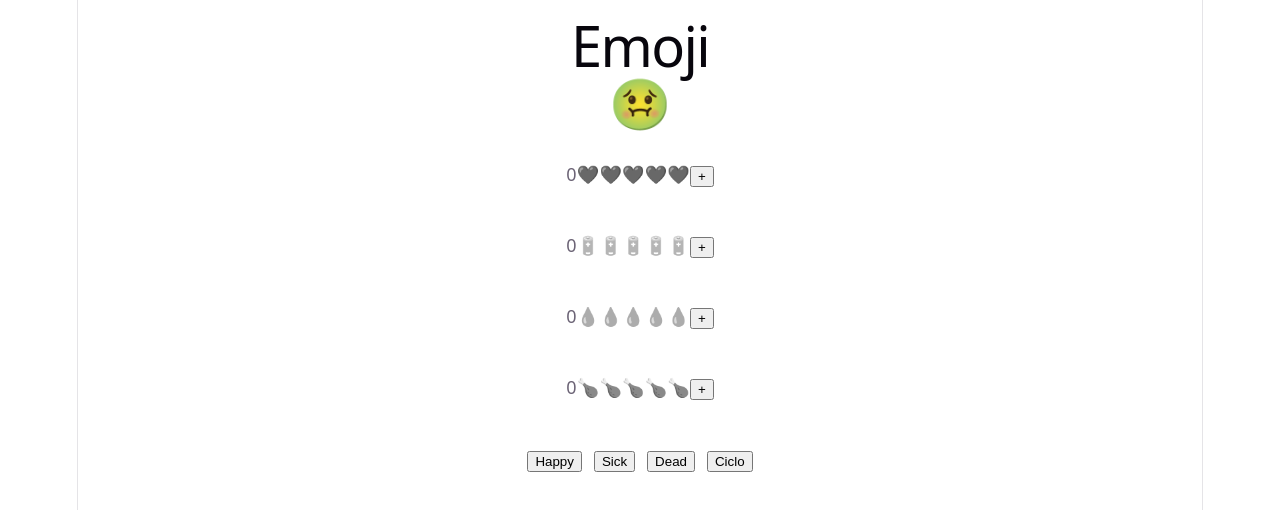
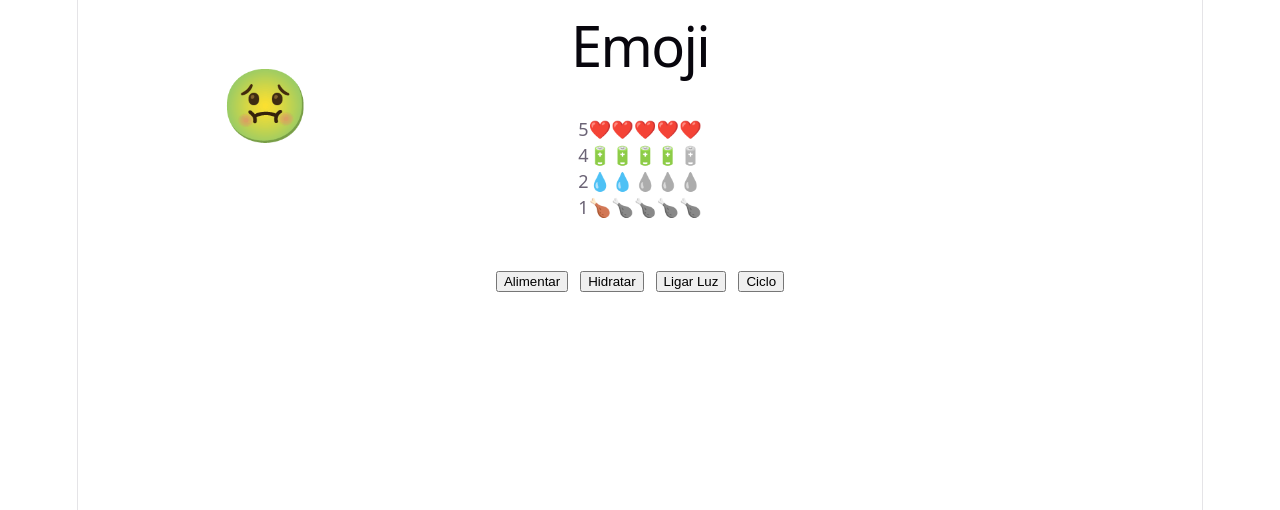
Before and after one commit to ufjf-dcc207/ufjf-dcc207-2026-3-a-atv06-alieinstein2008, a React (Vite) app: page / in a window 1280 px wide. Shown: the top 510 px of the page. Built offline with nearby package versions, Linux system fonts and the light colour scheme.

Commit message:
sobe responsabilidade de atualizacao de estados para componente pai do atributo

```diff
--- a/src/atributo.tsx
+++ b/src/atributo.tsx
@@ -1,25 +1,14 @@
-import { useState } from "react";
 import "./atributo.css";
 
 type AtributoProps = {
     icone: string;
+    valor: number;
 }
-export default function Atributo({ icone }: AtributoProps) {
-
-    const [valor, setValor] = useState<number>(0);
-
-    function atualizaValor(prev: number) {
-        if (prev === 5) return 0;
-        return prev + 1;
-    }
+export default function Atributo({ icone, valor }: AtributoProps) {
 
     return (
         <div className="atributo">
             {valor}{icone.repeat(valor)}<span className="inativo">{icone.repeat(5 - valor)}</span>
-            <button onClick={() => {
-                setValor(atualizaValor);
-                setValor(atualizaValor);
-            }}>+</button>
         </div >
     )
 }
--- a/src/emoji.css
+++ b/src/emoji.css
@@ -1,13 +1,26 @@
 .emoji {
-    font-size: 50px;
+    display: grid;
+    grid-template-columns: repeat(3, 1fr);
+
+    & .face {
+        font-size: 4em;
+        display: grid;
+        place-content: center;
+    }
+
+    & .acoes,
+    & .atributos {
+        display: flex;
+        flex-direction: column;
+    }
 }
 
-button{
+button {
     margin: 50px 0 0 0;
 }
 
-.acoes{
+.acoes {
     display: flex;
-    justify-content:center;
+    justify-content: center;
     gap: 12px;
 }
--- a/src/emoji.tsx
+++ b/src/emoji.tsx
@@ -14,24 +14,27 @@
 export default function Emoji() {
 
     const [status, setStatus] = useState<EMOJI_KEYS>('sick');
-    let count = useRef(0);
+    const [vida, setVida] = useState<number>(5);
+    const [energia, setEnergia] = useState<number>(4);
+    const [comida, setComida] = useState<number>(1);
+    const [agua, setAgua] = useState<number>(2);
 
-    function happyClick() {
-        console.log("Status: " + status);
-        setStatus("happy");
-        console.log("Status: " + status);
+    function alimentarClick() {
+        setComida(Math.min(5, comida + 1));
     }
-    function sickClick() {
-        console.log("Status: " + status);
-        setStatus("sick");
-        console.log("Status: " + status);
+
+    function hidratarClick() {
+        setAgua(Math.min(5, agua + 1));
     }
-    function deadClick() {
-        console.log("Status: " + status);
+
+    function altenarLuzClick() {
+        console.log("Status: ", status);
+        console.log("Dead!");
         setStatus("dead");
-        console.log("Status: " + status);
+        console.log("Status: ", status);
     }
-    function nextClick() {
+
+    function cicloClick() {
         switch (status) {
             case "happy":
                 setStatus("sick");
@@ -51,17 +54,21 @@
     return (
         <>
             <div className="emoji">
-                {EMOJI_MAP.get(status) || "❔"}
+                <div className="face">
+                    {EMOJI_MAP.get(status) || "❔"}
+                </div>
             </div>
-            <Atributo icone="❤️" />
-            <Atributo icone="🔋" />
-            <Atributo icone="💧" />
-            <Atributo icone="🍗" />
+            <div className="atributos">
+                <Atributo icone="❤️" valor={vida} />
+                <Atributo icone="🔋" valor={energia} />
+                <Atributo icone="💧" valor={agua} />
+                <Atributo icone="🍗" valor={comida} />
+            </div>
             <div className="acoes">
-                <button onClick={happyClick}>Happy</button>
-                <button onClick={sickClick}>Sick</button>
-                <button onClick={deadClick}>Dead</button>
-                <button onClick={nextClick}>Ciclo</button>
+                <button onClick={alimentarClick}>Alimentar</button>
+                <button onClick={hidratarClick}>Hidratar</button>
+                <button onClick={altenarLuzClick}>Ligar Luz</button>
+                <button onClick={cicloClick}>Ciclo</button>
             </div>
 
         </>
```
